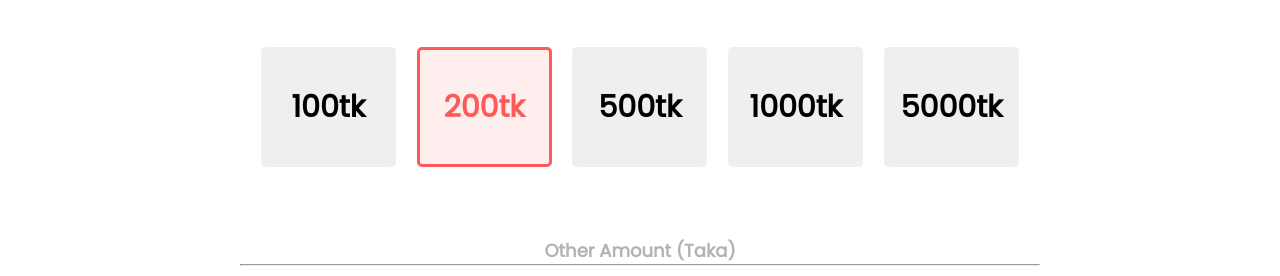
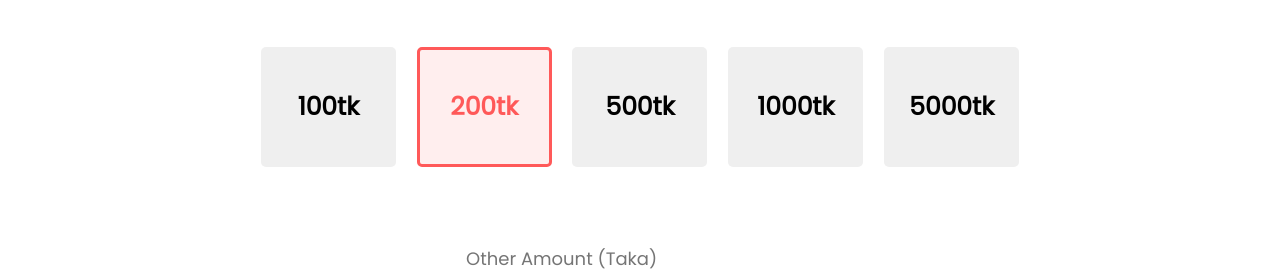
Before and after one commit to sadiaCSE444/Practise-Website, a plain HTML site: page index.html in a window 1280 px wide. Shown: the part 674-950 px from the top of the page. Drawn offline with Linux system fonts and the light colour scheme.

Commit message:
pointer & field fixed

```diff
--- a/index.html
+++ b/index.html
@@ -51,7 +51,8 @@
                     </button>
 
                 </div>
-                <h5 class="amount-title">Other Amount (Taka)</h5>
+                <input class="amount-title" type="number" name="" id="" placeholder="Other Amount (Taka)">
+                <!-- <h5 class="amount-title">Other Amount (Taka)</h5> -->
                 <hr>
                 <button class="btn-primary">Donate Now</button>
             </div>
--- a/styles/practise.css
+++ b/styles/practise.css
@@ -1,4 +1,4 @@
-* {
+*{
     margin: 0;
     /* font-family: 'Open Sans', sans-serif; */
 }
@@ -8,6 +8,9 @@ h2, h3{
 h5{
     font-family: 'Poppins', sans-serif;
     color: #B3B3B3;
+}
+button{
+    cursor: pointer;
 }
 .btn-primary{
     color: var(--White-Color, #FFF);
@@ -31,6 +34,9 @@ header{
     text-align: center;
     height: 450px;
     background: #FFF8F3;
+    /* background-image: linear-gradient(white,black), url('../images/donation7.jpg'); */
+    /* background-image: linear-gradient(white,black); */
+    /* background: linear-gradient(to top,#2c3e50, #bdc3c7), url('images/donation7.jpg'); */
     background-image: url('../images/donation7.jpg');
     background-repeat: no-repeat;
     background-position: center;
@@ -99,7 +105,7 @@ main{
     /* align-items: center; */
     border-radius: 5px;
     border: none;
-    font-size: 30px;
+    font-size: 25px;
     font-weight: 700;
 }
 .twotk-btn{
@@ -109,14 +115,25 @@ main{
     border: 3px solid #FF5959;
     background: #FEE;
     color: #FF5959;
-    font-size: 30px;
+    font-size: 25px;
     font-weight: 700;
 }
 .tk-btn, .twotk-btn{
     font-family: 'Poppins', sans-serif;
 }
+/* To remove arrows from input number field */
+input[type=number]::-webkit-inner-spin-button, input[type=number]::-webkit-outer-spin-button {
+    -webkit-appearance: none;
+    -moz-appearance: none;
+    appearance: none;
+    margin: 0;
+}
 .amount-title{
     font-size: 18px;
+    font-family: 'Poppins', sans-serif;
+    border: none;
+    height: 40px;
+    /* -webkit-appearance: none; */
     /* margin-bottom: 20px; */
 }
 
```
